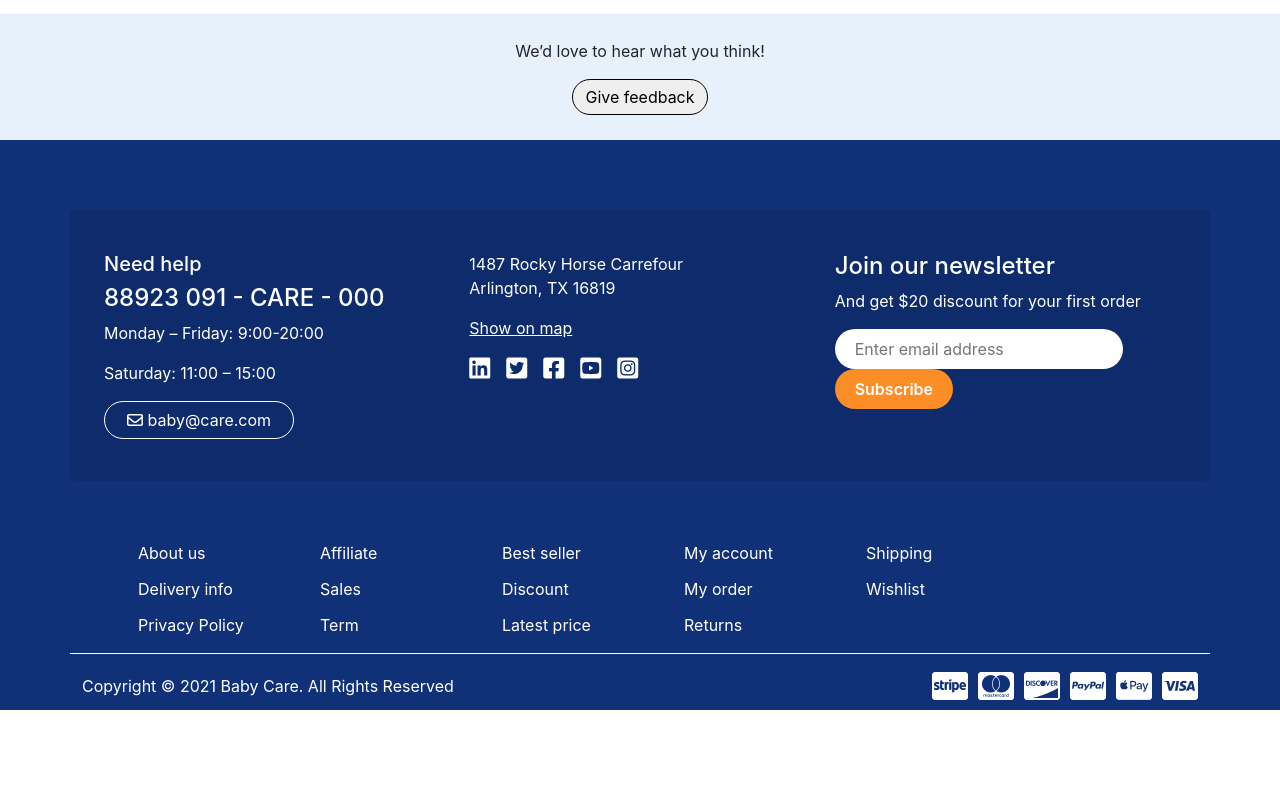
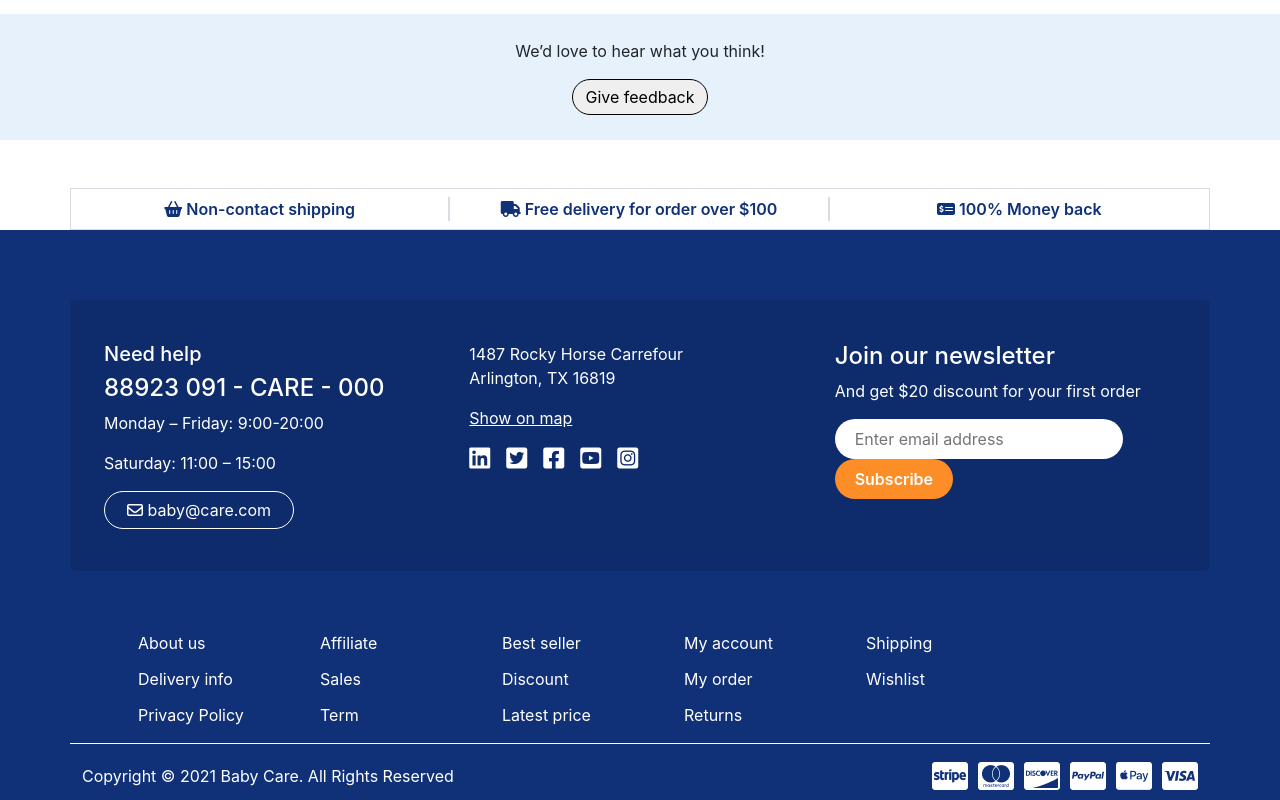
Before and after one commit to masumwbdev/baby-care-client, a React (Create React App) app: page / in a window 1280 px wide. Shown: the part 3178-3978 px from the top of the page. Before the commit the page ends 3888 px from the top, so only its background shows below. Built offline with nearby package versions, Linux system fonts and the light colour scheme; no server answers.

Commit message:
facilities

```diff
--- a/src/Pages/Home/Facilities/Facilities.css
+++ b/src/Pages/Home/Facilities/Facilities.css
@@ -0,0 +1,16 @@
+.facilities-container{
+    border: 1px solid #d7dbe2;
+    padding: 8px 0;
+}
+.facilities p{
+    margin-bottom: 0;
+    font-weight: 600;
+    color: #103178;
+}
+.facilities p:hover{
+    color: #FD8D27;
+    cursor: pointer;
+}
+.border-p{
+    border-right: 2px solid #d7dbe2;
+}
--- a/src/Pages/Home/Facilities/Facilities.js
+++ b/src/Pages/Home/Facilities/Facilities.js
@@ -0,0 +1,22 @@
+import React from 'react';
+import "./Facilities.css"
+
+const Facilities = () => {
+    return (
+        <div className='row container text-center facilities-container mx-auto mt-5'>
+            <div className='col-sm-12 col-md-6 col-lg-4 facilities border-p'>
+                <p><i class="fas fa-shopping-basket"></i> Non-contact shipping</p>
+            </div>
+            <div className='col-sm-12 col-md-6 col-lg-4 facilities border-p'>
+                <p>
+                   <i class="fas fa-truck"></i> Free delivery for order over $100
+                </p>
+            </div>
+            <div className='col-sm-12 col-md-6 col-lg-4 facilities'>
+                <p><i class="fas fa-money-check-alt"></i> 100% Money back</p>
+            </div>
+        </div>
+    );
+};
+
+export default Facilities;
--- a/src/Pages/Home/Home/Home.js
+++ b/src/Pages/Home/Home/Home.js
@@ -2,6 +2,7 @@ import React from 'react';
 import Footer from '../../Shared/Footer/Footer';
 import Banner from '../Banner/Banner';
 import CustomerReviews from '../CustomerReviews/CustomerReviews';
+import Facilities from '../Facilities/Facilities';
 import Faq from '../Faq/Faq';
 import Feedback from '../Feedback/Feedback';
 import GoodNess from '../GoodNess/GoodNess';
@@ -26,6 +27,7 @@ const Home = () => {
             <Reviews></Reviews>
             <Faq></Faq>
             <Feedback></Feedback>
+            <Facilities></Facilities>
             <Footer></Footer>
         </div>
     );
```
